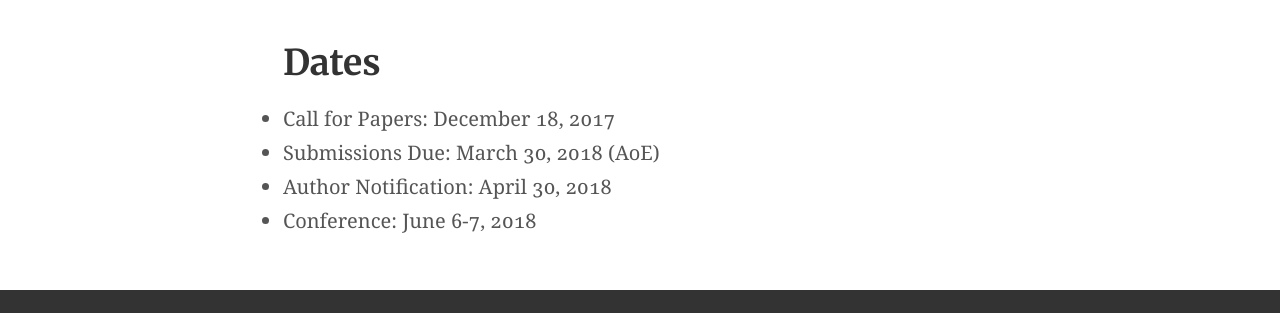
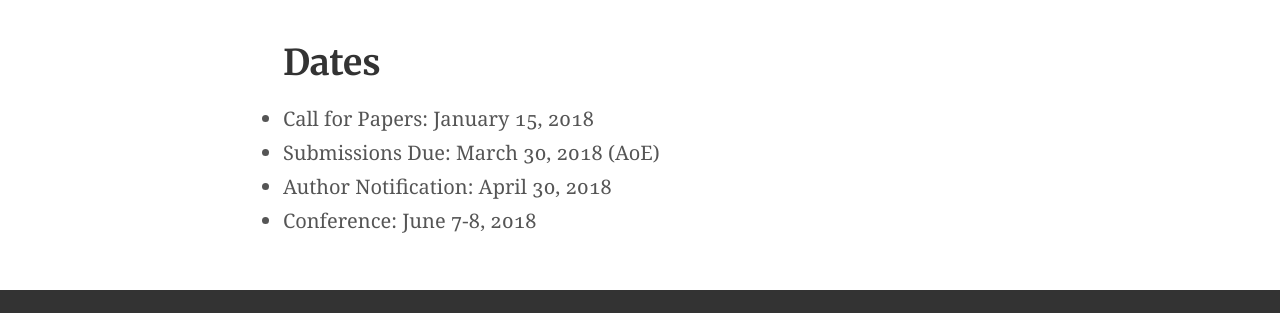
Before and after one commit to LIFSHallym/LOCC, a Jekyll site: the page built from index.md, in a window 1280 px wide. Shown: the part 1616-1929 px from the top of the page. Built offline with Jekyll 4.4.1, drawn with Linux system fonts in a browser that asks for light colours; our own code applies the rules of GitHub Pages for plain Markdown files.

Commit message:
updated dates

```diff
--- a/index.md
+++ b/index.md
@@ -15,15 +15,15 @@ will be provided with flights and a per diem scholarship.
 ## Topics of Interest
 Research papers on the following topics are being sought (**with preference given to case studies**):
 *	Organized crime enabled/supported by technology
-- Including but not limited to: money laundering, corruption, obstruction of justice, trafficking in drugs as well as participation in an organized criminal group (i.e. how technology enables/facilitates/shapes/changes participation).
+  * Including but not limited to: money laundering, corruption, obstruction of justice, trafficking in drugs as well as participation in an organized criminal group (i.e. how technology enables/facilitates/shapes/changes participation).
 *	Trafficking in persons and smuggling of migrants enabled/supported by technology
 *	New types of organized crime in cyberspace
-- Including but not limited to: wildlife trafficking, trafficking in cultural property, production and sale of falsified medical products and counterfeit goods (such as foodstuff, clothing, electronics, etc.)
+  * Including but not limited to: wildlife trafficking, trafficking in cultural property, production and sale of falsified medical products and counterfeit goods (such as foodstuff, clothing, electronics, etc.)
 
 Please [submit](https://locc.dfir.science/submit/) your paper now.
 
 ## Dates
-* Call for Papers: December 18, 2017
+* Call for Papers: January 15, 2018
 * Submissions Due: March 30, 2018 (AoE)
 * Author Notification: April 30, 2018
-* Conference: June 6-7, 2018
+* Conference: June 7-8, 2018
```
Also changed, not shown: _posts/2017-12-18-Welcome-LOCC2018.md (+1 -1 lines), about.md (+2 -2 lines), submit.md (+6 -5 lines), venue.md (+1 -1 lines).
